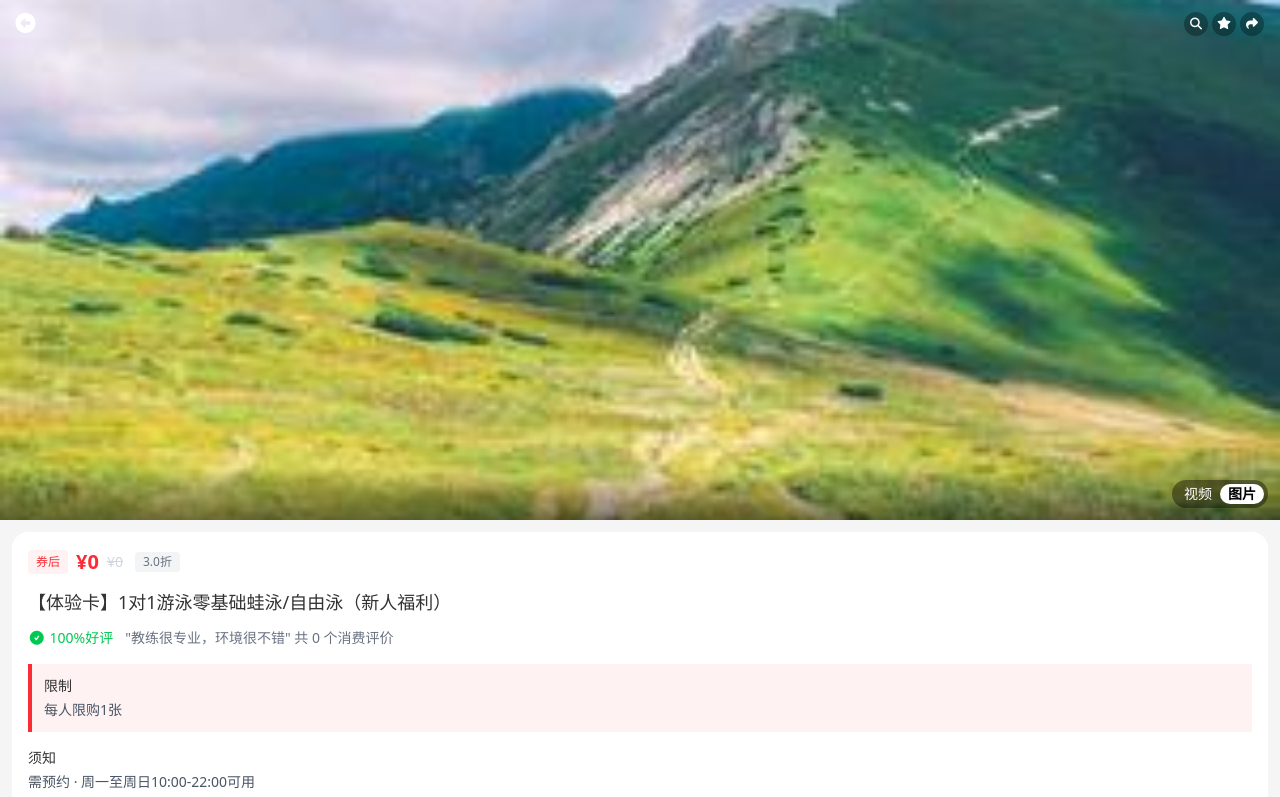
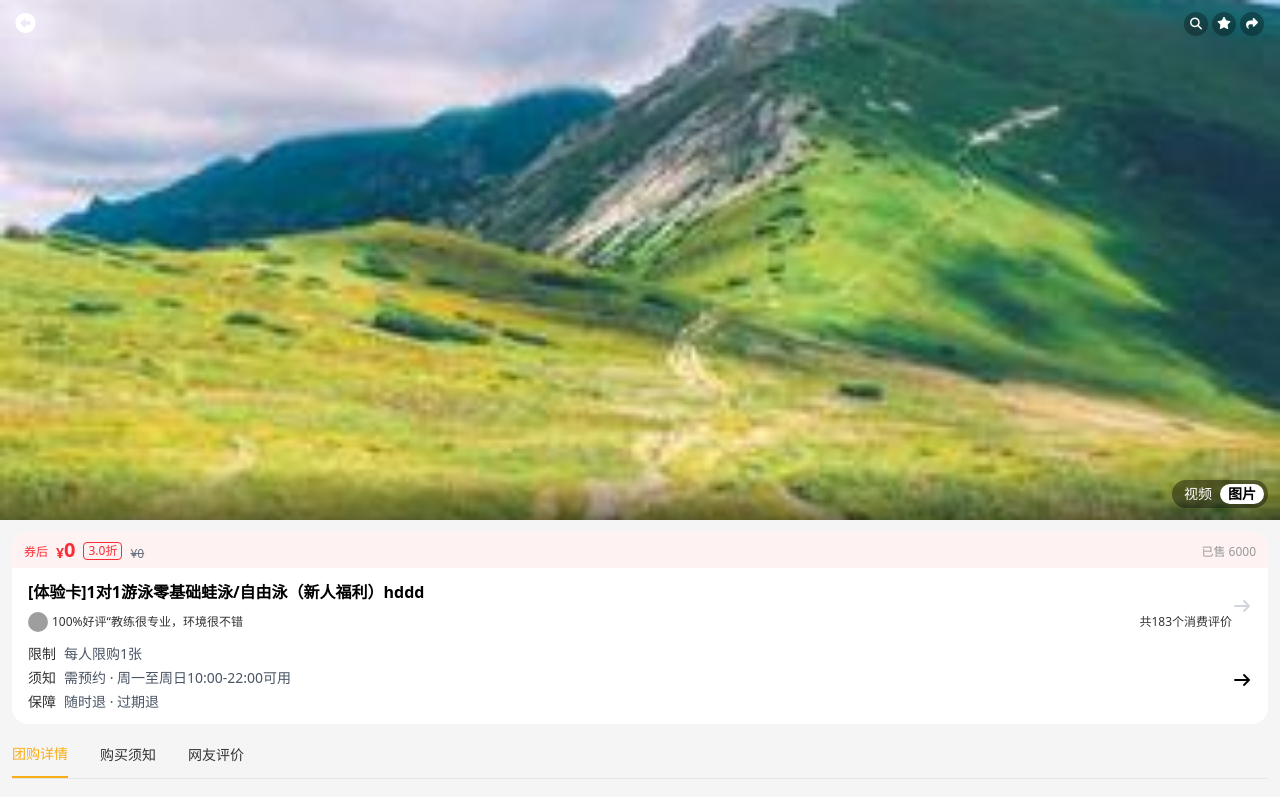
Before and after one commit to RosyDawns/hxs-demo1, a Vue app: page /product-detail/1 in a window 1280 px wide. Shown: the top 797 px of the page. Built offline with nearby package versions, Linux system fonts and the light colour scheme; grey boxes are pictures that could not be loaded; a web font is replaced by a local one.

Commit message:
add(project): 修复路由跳转重置滚动高度

```diff
--- a/src/views/ProductDetailPage.vue
+++ b/src/views/ProductDetailPage.vue
@@ -54,7 +54,7 @@
         <div
           v-if="!isPlaying || videoEnded"
           class="w-16 h-16 rounded-full bg-black/50 flex items-center justify-center text-white"
-          style="cursor: pointer;"
+          style="cursor: pointer"
         >
           <i class="fa-solid fa-play text-xl"></i>
         </div>
@@ -111,55 +111,74 @@
 
     <div class="p-3">
       <!-- 商品信息 -->
-      <div class="bg-white p-4 rounded-2xl overflow-hidden">
-        <div class="flex items-center mb-3">
+      <div class="bg-white rounded-2xl overflow-hidden">
+        <div class="flex items-end px-3 py-2 bg-red-50 mb-3">
+          <div class="flex-1 flex items-end">
             <div
-            class="flex items-center bg-red-50 text-red-500 text-xs px-2 py-1 rounded mr-2"
+              class="flex items-center bg-red-50 text-red-500 text-xs rounded mr-2"
             >
               <span>券后</span>
             </div>
-          <div class="text-red-500 font-bold text-xl">¥{{ product.price }}</div>
-          <div class="text-gray-300 line-through text-sm ml-2">
-            ¥{{ Math.floor(product.price * 1.1) }}
+            <div class="text-red-500 font-bold flex items-end">
+              <span class="text-sm leading-none">¥</span>
+              <span class="text-xl leading-none">{{ product.price }}</span>
             </div>
             <div
-            class="ml-3 text-xs bg-gray-100 text-gray-500 px-2 py-0.5 rounded"
+              class="ml-2 text-xs border border-red-500 text-red-500 px-1 py-0.5 rounded leading-none"
             >
               3.0折
             </div>
+            <div class="text-gray-500 line-through text-xs ml-2 leading-none">
+              ¥{{ Math.floor(product.price * 1.1) }}
             </div>
-        <h2 class="text-lg font-medium mb-3">
-          【体验卡】1对1游泳零基础蛙泳/自由泳（新人福利）
-        </h2>
-        <div class="flex items-center mb-4">
-          <div class="flex items-center text-green-500 text-sm">
-            <i class="fa fa-check-circle mr-1"></i>
-            100%好评
           </div>
-          <div class="text-gray-500 text-sm ml-3">
-            "教练很专业，环境很不错" 共 {{ product.reviews }} 个消费评价
+          <div class="text-gray text-xs">已售 6000</div>
+        </div>
+        <div class="px-4 pb-2">
+          <div class="flex items-center w-full">
+            <div class="flex-1 min-w-0">
+              <div
+                class="text-black mb-2 font-bold overflow-hidden text-ellipsis whitespace-nowrap flex-shrink-0 w-full"
+              >
+                [体验卡]1对1游泳零基础蛙泳/自由泳（新人福利）hddd
+              </div>
+              <div class="flex items-center justify-between text-xs">
+                <div class="flex-1 flex items-center">
+                  <img
+                    src="https://picsum.photos/id/1005/100/100"
+                    class="w-5 h-5 rounded-full mr-1 object-contain"
+                  />
+                  <span>100%好评</span>
+                  <span>“教练很专业，环境很不错</span>
+                </div>
+                <span>共183个消费评价</span>
+              </div>
+            </div>
+            <i class="fa-solid fa-arrow-right text-gray-300"></i>
+          </div>
+
+          <div class="mt-3 flex items-center">
+            <div class="flex-1">
+              <div class="flex items-center text-sm">
+                <div class="font-medium mb-1 mr-2">限制</div>
+                <div class="text-gray-600 mb-1">每人限购1张</div>
+              </div>
+              <div class="flex items-center text-sm">
+                <div class="font-medium mb-1 mr-2">须知</div>
+                <div class="text-gray-600 mb-1">
+                  需预约 · 周一至周日10:00-22:00可用
+                </div>
+              </div>
+              <div class="flex items-center text-sm">
+                <div class="font-medium mb-1 mr-2">保障</div>
+                <div class="text-gray-600 mb-1">随时退 · 过期退</div>
+              </div>
+            </div>
+            <i class="fa-solid fa-arrow-right text-black"></i>
+          </div>
         </div>
       </div>
 
-        <!-- 购买限制 -->
-        <div class="border-l-4 border-red-500 bg-red-50 p-3 mb-4">
-          <div class="text-sm">
-            <div class="font-medium mb-1">限制</div>
-            <div class="text-gray-600">每人限购1张</div>
-          </div>
-        </div>
-
-        <!-- 使用须知 -->
-        <div class="">
-          <div class="text-sm mb-2">
-            <div class="font-medium mb-1">须知</div>
-            <div class="text-gray-600 mb-1">
-              需预约 · 周一至周日10:00-22:00可用
-            </div>
-            <div class="text-gray-600 mb-1">须知 · 随时退 · 过期退</div>
-          </div>
-        </div>
-      </div>
       <div class="mt-2 mb-5 flex border-b border-gray-200">
         <button
           class="py-3 mr-8 text-center text-sm font-medium"
```
Lines whose indentation alone changed are shown as unchanged.
